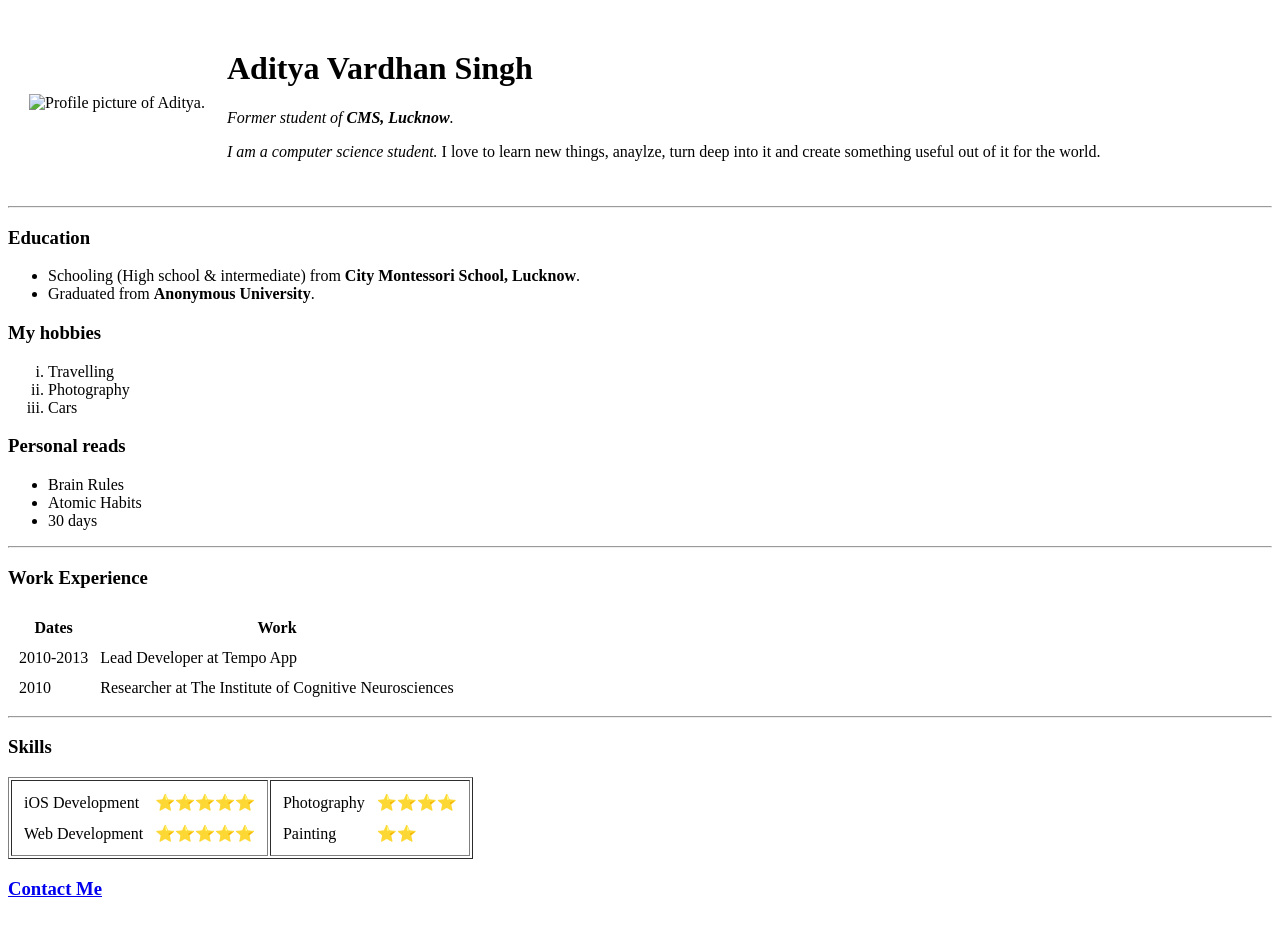
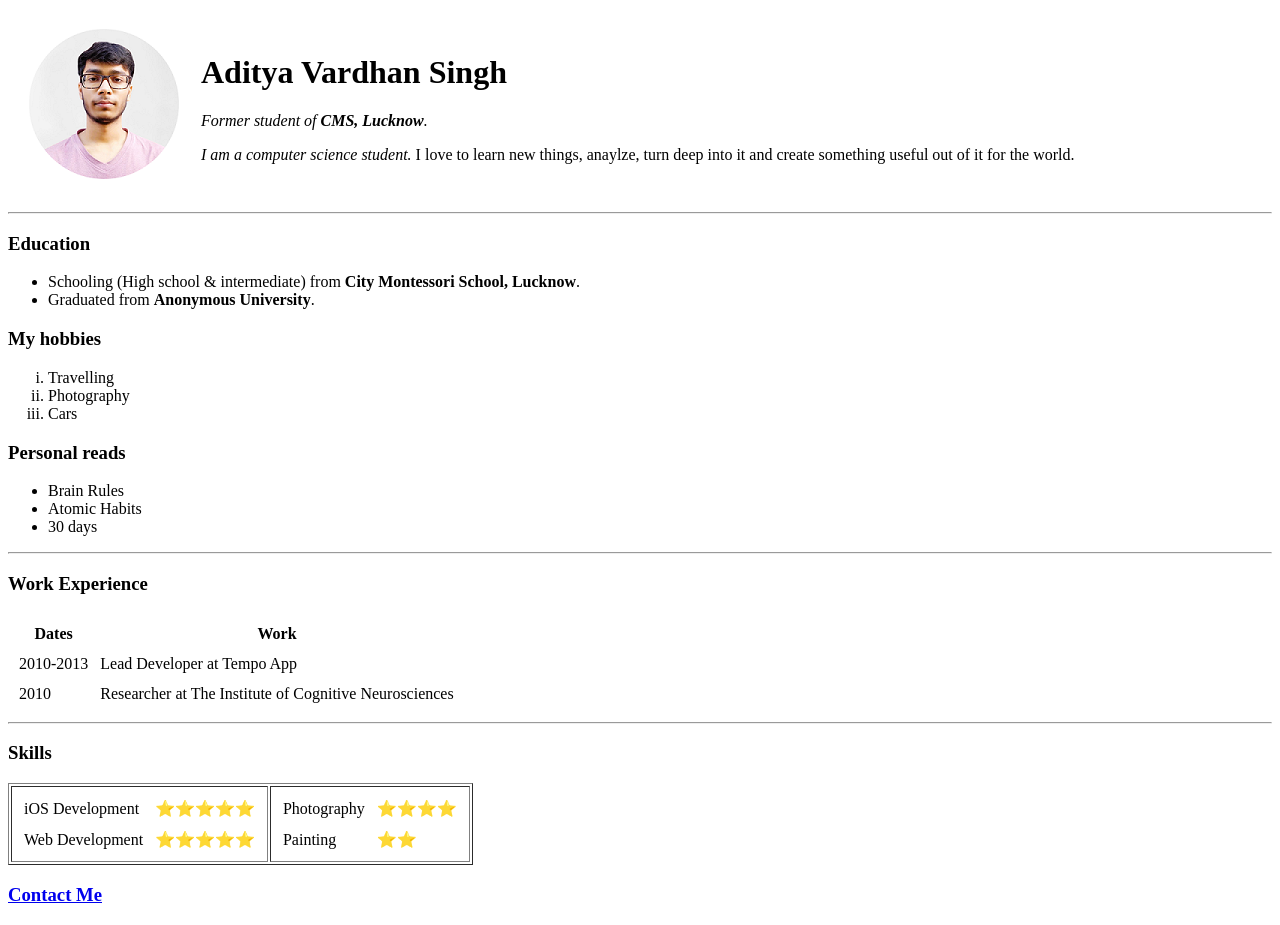
Before and after one commit to Aditya04112002/cv, a plain HTML site: page index.html in a window 1280 px wide. Drawn offline with Linux system fonts and the light colour scheme.

Commit message:
Updates image file location

```diff
--- a/index.html
+++ b/index.html
@@ -12,7 +12,7 @@
     <body>
         <table cellspacing=20>
             <tr>
-                <td><img src="images/image__aditya_-_Brown_background_filtered-removebg-circle.png" alt="Profile picture of Aditya."></td>
+                <td><img src="image__aditya_-_Brown_background_filtered-removebg-circle.png" alt="Profile picture of Aditya."></td>
                 <td><h1>Aditya Vardhan Singh</h1>
                     <p><em>Former student of  <strong>CMS, Lucknow</strong>.</em></p>
                     <p><em>I am a computer science student. </em>I love to learn new things, anaylze, turn deep into it and create something useful out of it for the world.</p></td>
```
